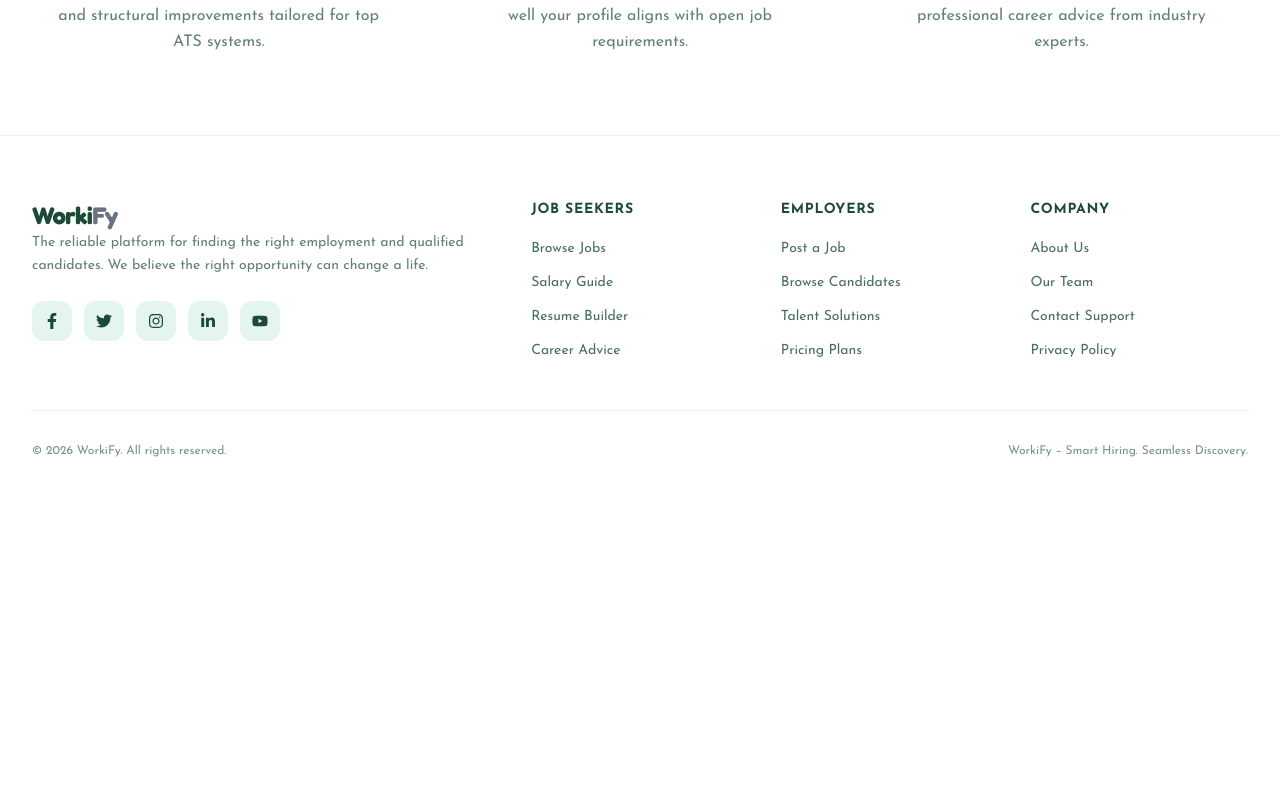
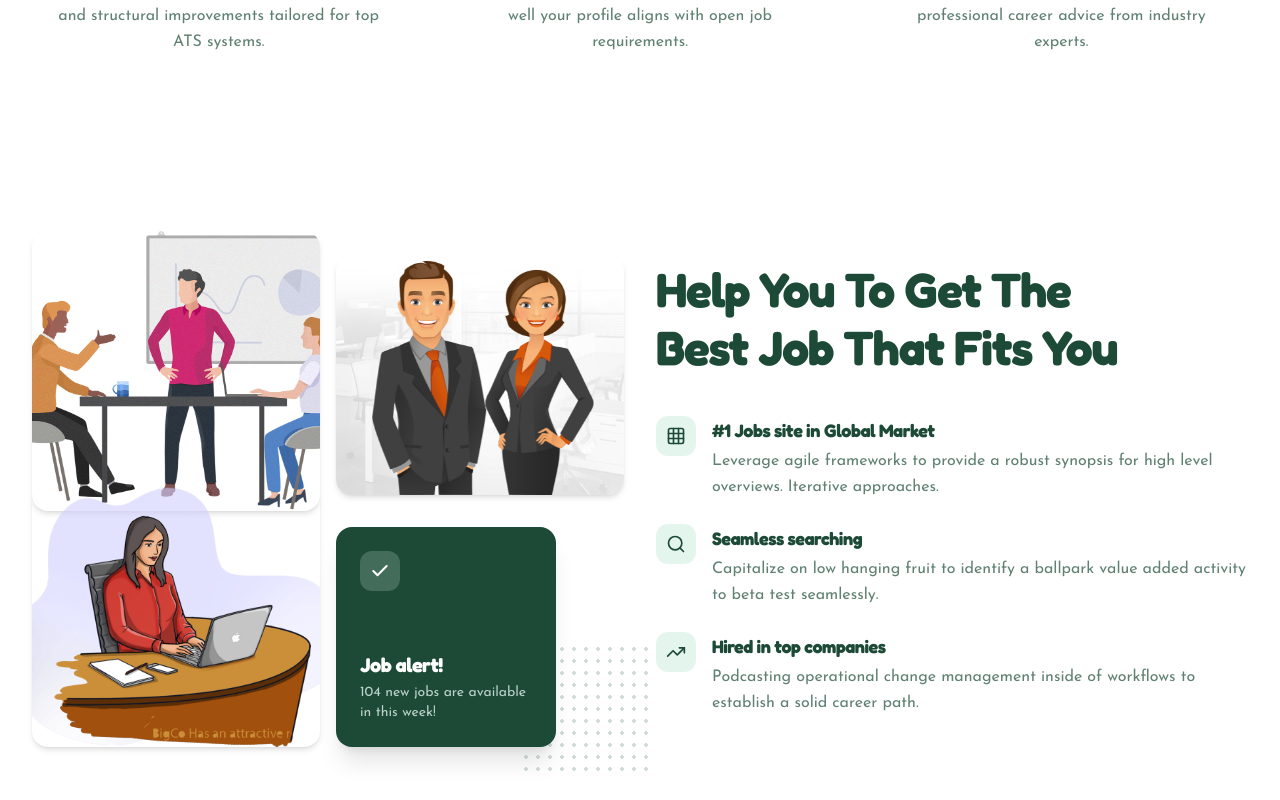
Before and after one commit to ziaulhoquepatwary/WorkiFy-client, a Next.js app: page / in a window 1280 px wide. Shown: the part 1600-2400 px from the top of the page. Before the commit the page ends 2123 px from the top, so only its background shows below. Built offline with nearby package versions, Linux system fonts and the light colour scheme.

Commit message:
FeatureSection section design done

```diff
--- a/src/app/page.js
+++ b/src/app/page.js
@@ -1,4 +1,5 @@
 import Banner from "@/component/Banner"
+import FeatureSection from "@/component/FeatureSection"
 import HowItWorks from "@/component/HowItWorks"
 import OurImpact from "@/component/OurImpact"
 
@@ -8,6 +9,7 @@ function Home() {
             <Banner />
             <OurImpact />
             <HowItWorks />
+            <FeatureSection />
         </>
     )
 }
--- /dev/null
+++ b/src/component/FeatureSection.jsx
@@ -0,0 +1,122 @@
+import Image from 'next/image';
+import { Check, Grid, Search, TrendingUp } from 'lucide-react';
+
+function FeatureSection() {
+    const features = [
+        {
+            icon: <Grid className="w-5 h-5 text-[#1c4a36] dark:text-[#e4f5ee]" />,
+            title: "#1 Jobs site in Global Market",
+            description: "Leverage agile frameworks to provide a robust synopsis for high level overviews. Iterative approaches."
+        },
+        {
+            icon: <Search className="w-5 h-5 text-[#1c4a36] dark:text-[#e4f5ee]" />,
+            title: "Seamless searching",
+            description: "Capitalize on low hanging fruit to identify a ballpark value added activity to beta test seamlessly."
+        },
+        {
+            icon: <TrendingUp className="w-5 h-5 text-[#1c4a36] dark:text-[#e4f5ee]" />,
+            title: "Hired in top companies",
+            description: "Podcasting operational change management inside of workflows to establish a solid career path."
+        }
+    ];
+
+    return (
+        <section className="w-full bg-white text-[#1c4a36] transition-colors duration-300 dark:bg-[#0f291e] dark:text-[#e4f5ee] py-16 lg:py-24 overflow-hidden">
+            <div className="mx-auto max-w-7xl px-4 sm:px-6 lg:px-8">
+                <div className="grid grid-cols-1 gap-16 lg:grid-cols-12 lg:gap-8 items-center">
+
+                    {/* LEFT SIDE: ASYMMETRIC IMAGE GRID WITH JOB ALERT CARD */}
+                    <div className="lg:col-span-6 grid grid-cols-2 gap-4 relative">
+                        {/* Decorative Dot Matrix Background */}
+                        <div className="absolute -bottom-6 -right-6 w-32 h-32 opacity-20 pointer-events-none hidden sm:block bg-[radial-gradient(#1c4a36_2px,transparent_2px)] [background-size:12px_12px] dark:bg-[radial-gradient(#e4f5ee_2px,transparent_2px)]" />
+
+                        {/* Top Left Image */}
+                        <div className="relative h-[240px] sm:h-[280px] rounded-2xl overflow-hidden shadow-md">
+                            <Image
+                                src="/job-banner3.png"
+                                alt="Team Interview"
+                                fill
+                                className="object-cover"
+                                sizes="(max-width: 1024px) 50vw, 25vw"
+                                suppressHydrationWarning
+                            />
+                        </div>
+
+                        {/* Top Right Image */}
+                        <div className="relative h-[200px] sm:h-[240px] rounded-2xl overflow-hidden shadow-md mt-6">
+                            <Image
+                                src="/job-banner1.png"
+                                alt="Professional Working"
+                                fill
+                                className="object-cover"
+                                sizes="(max-width: 1024px) 50vw, 25vw"
+                                suppressHydrationWarning
+                            />
+                        </div>
+
+                        {/* Bottom Left Image */}
+                        <div className="relative h-[220px] sm:h-[260px] rounded-2xl overflow-hidden shadow-md -mt-6 sm:-mt-10">
+                            <Image
+                                src="/job-banner2.png"
+                                alt="Office Desk Focus"
+                                fill
+                                className="object-cover"
+                                sizes="(max-width: 1024px) 50vw, 25vw"
+                                suppressHydrationWarning
+                            />
+                        </div>
+
+                        {/* Bottom Right Box: Dynamic Job Alert Card (Uses Brand Colors) */}
+                        <div className="rounded-2xl p-6 flex flex-col justify-between shadow-xl bg-[#1c4a36] text-white dark:bg-[#173f2e] dark:text-[#e4f5ee] aspect-square max-h-[220px]">
+                            <div className="flex h-10 w-10 items-center justify-center rounded-xl bg-[#e4f5ee]/20 text-white dark:bg-[#0f291e]">
+                                <Check className="w-5 h-5 stroke-[2.5]" />
+                            </div>
+                            <div>
+                                <h4 className="font-heading text-xl font-bold tracking-tight">Job alert!</h4>
+                                <p className="mt-1 text-sm text-[#e4f5ee]/80 dark:text-[#e4f5ee]/60">
+                                    104 new jobs are available in this week!
+                                </p>
+                            </div>
+                        </div>
+                    </div>
+
+                    {/* RIGHT SIDE: CONTENT & FEATURE LIST */}
+                    <div className="lg:col-span-6 space-y-10">
+                        {/* Heading Section */}
+                        <div className="space-y-4">
+                            <h2 className="font-heading text-3xl sm:text-4xl md:text-5xl font-extrabold tracking-tight text-[#1c4a36] dark:text-white leading-[1.2]">
+                                Help You To Get The <br />
+                                Best Job That Fits You
+                            </h2>
+                        </div>
+
+                        {/* Features List */}
+                        <div className="space-y-6">
+                            {features.map((feature, index) => (
+                                <div key={index} className="flex gap-4 items-start group">
+                                    {/* Icon Container */}
+                                    <div className="flex h-10 w-10 items-center justify-center rounded-xl bg-[#e4f5ee] dark:bg-[#173f2e]/60 flex-shrink-0 transition-colors duration-300 group-hover:bg-[#1c4a36] group-hover:text-white dark:group-hover:bg-[#e4f5ee] dark:group-hover:text-[#1c4a36]">
+                                        {feature.icon}
+                                    </div>
+
+                                    {/* Feature Details */}
+                                    <div className="space-y-1">
+                                        <h3 className="font-heading text-lg font-bold tracking-tight text-[#1c4a36] dark:text-white">
+                                            {feature.title}
+                                        </h3>
+                                        <p className="text-sm sm:text-base text-[#1c4a36]/70 dark:text-[#e4f5ee]/60 leading-relaxed max-w-xl">
+                                            {feature.description}
+                                        </p>
+                                    </div>
+                                </div>
+                            ))}
+                        </div>
+                    </div>
+
+                </div>
+            </div>
+        </section>
+    )
+}
+
+export default FeatureSection
```
